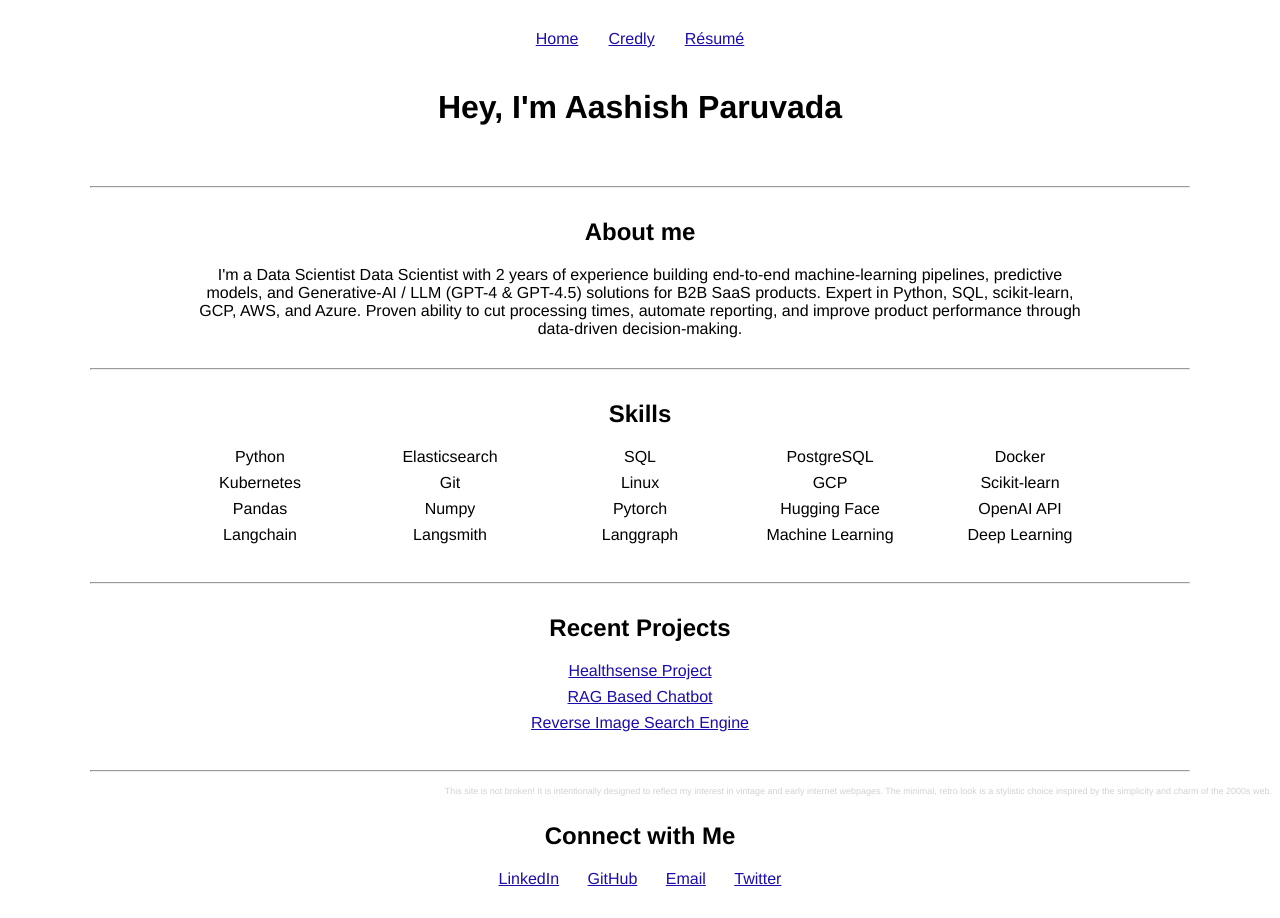
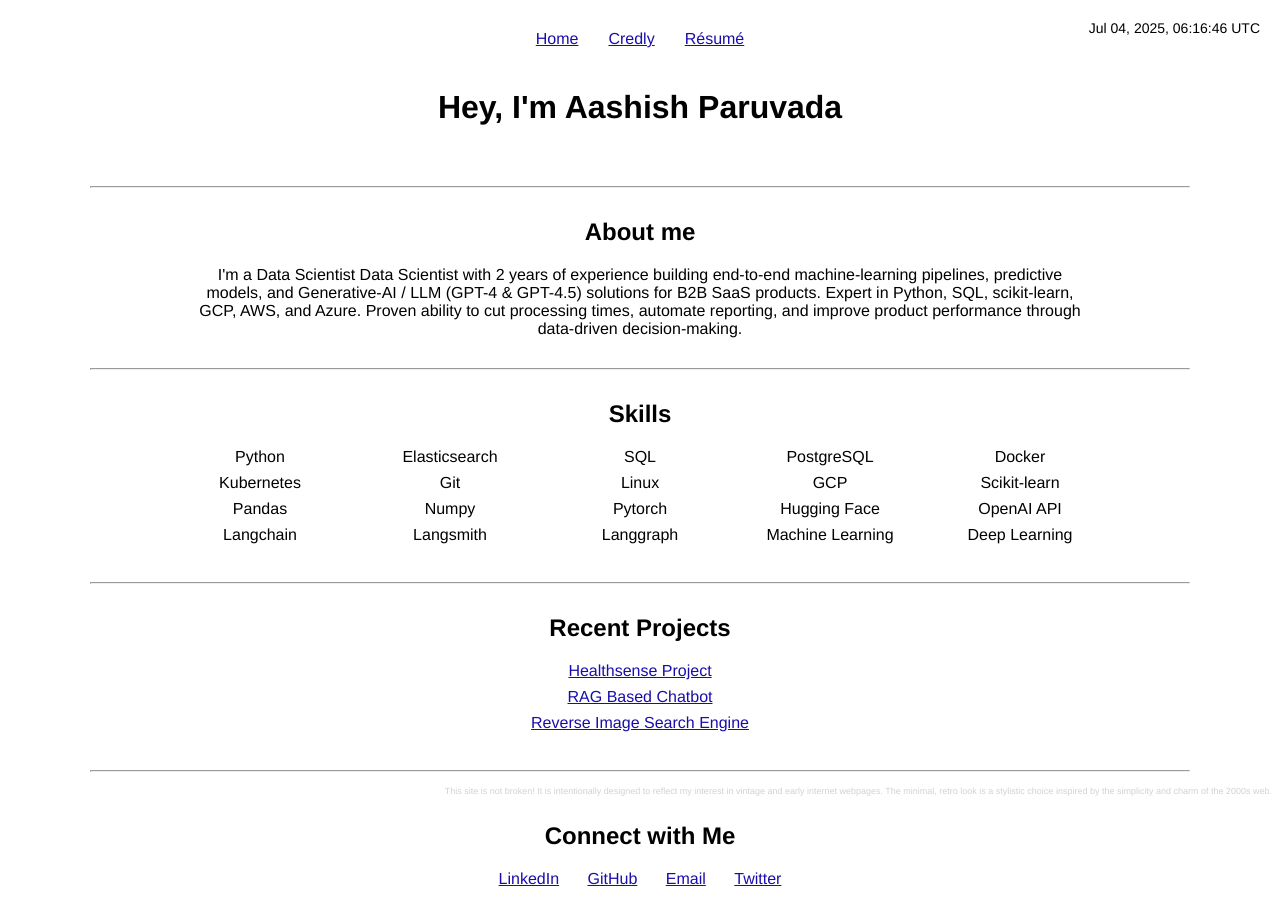
Before and after one commit to aashishparuvada/2000s-portfolio, a plain HTML site: page index.html in a window 1280 px wide. Drawn offline with Linux system fonts and the light colour scheme.

Commit message:
updated time&date

```diff
--- a/index.html
+++ b/index.html
@@ -16,6 +16,14 @@
             flex-direction: column;
             align-items: center;
 
+        }
+        .clock {
+            position: fixed;
+            top: 20px;
+            right: 20px;
+            font-size: 14px;
+            color: black;
+            z-index: 1000;
         }
         .nav {
             margin-top: 30px;
@@ -91,6 +99,9 @@
             color: #1a0dab;
         }
         @media (max-width: 700px) {
+            .clock {
+                display: none;
+            }
             .skills-list, .projects-list {
                 flex-direction: column;
                 gap: 0;
@@ -119,6 +130,7 @@
     </style>
 </head>
 <body>
+    <div class="clock" id="clock"></div>
     <div class="nav">
         <a href="#">Home</a>
         <a href="https://www.credly.com/users/aashishparuvada" target="_blank" rel="noopener noreferrer">Credly</a>
@@ -203,5 +215,27 @@
     <div style="position:fixed; right:8px; bottom:4px; font-size:9px; opacity:0.18; z-index:9999; pointer-events:none; user-select:none;">
         This site is not broken! It is intentionally designed to reflect my interest in vintage and early internet webpages. The minimal, retro look is a stylistic choice inspired by the simplicity and charm of the 2000s web.
     </div>
+
+    <script>
+        function updateClock() {
+            const now = new Date();
+            const options = {
+                month: 'short',
+                day: '2-digit',
+                year: 'numeric',
+                hour: '2-digit',
+                minute: '2-digit',
+                second: '2-digit',
+                hour12: false,
+                timeZoneName: 'short'
+            };
+            const timeString = now.toLocaleString('en-US', options);
+            document.getElementById('clock').textContent = timeString;
+        }
+
+        // Update clock immediately and then every second
+        updateClock();
+        setInterval(updateClock, 1000);
+    </script>
 </body>
 </html>
```
